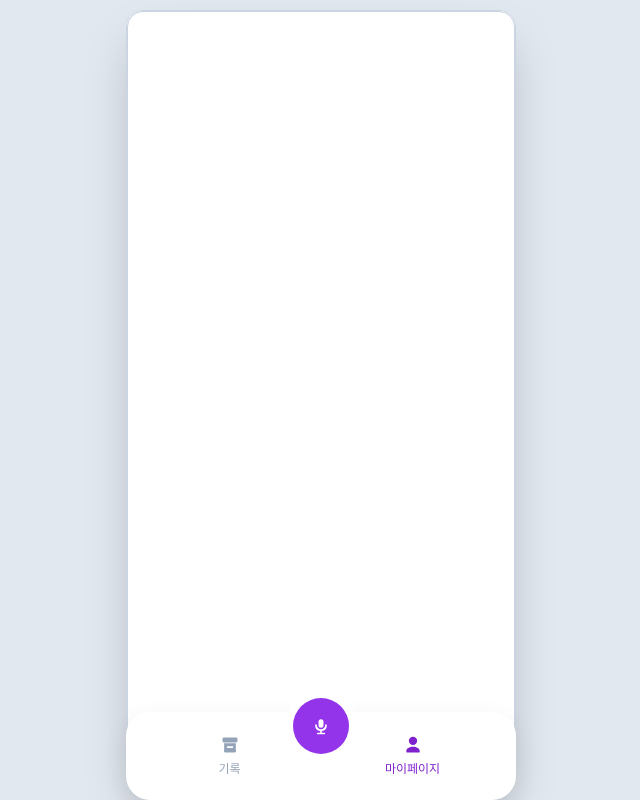
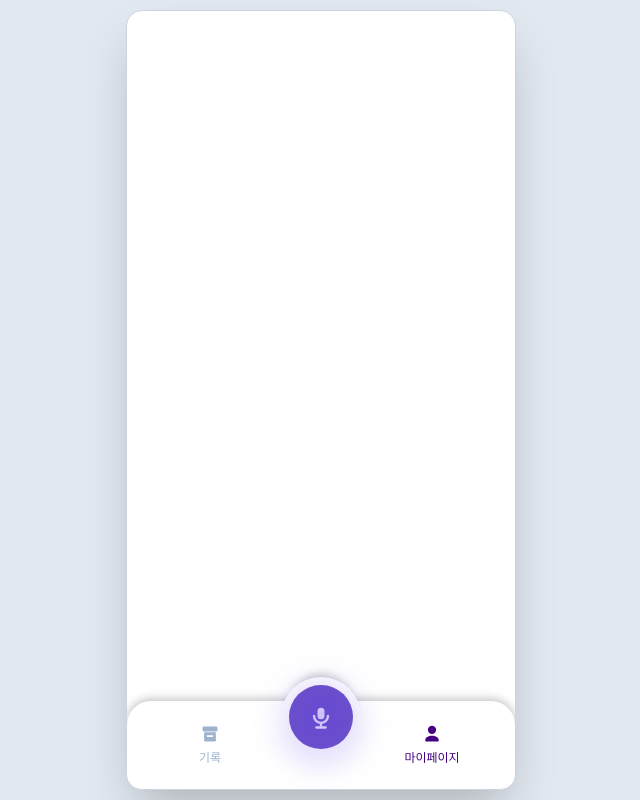
Before and after one commit to taeranlee/maumii, a React (Vite) app: page /mypage in a window 1280 px wide. Shown: the whole page, without its empty margins (319-959 px from the left). Built offline with nearby package versions, Linux system fonts and the light colour scheme.

Commit message:
feat:navi bar

```diff
--- a/src/App.jsx
+++ b/src/App.jsx
@@ -8,27 +8,8 @@ import Navigation from "./components/Navigation.jsx";
 import Layout from "./components/Layout.jsx";
 
 export default function App() {
-  const location = useLocation();
-  const navigate = useNavigate();
-
-  // 경로 ↔ 탭 키 매핑 (필요에 맞게 수정 가능)
-  const pathToKey = {
-    "/": "record",
-    "/record": "mic",
-    "/mypage": "mypage",
-  };
-  const keyToPath = {
-    record: "/",
-    mic: "/record",
-    mypage: "/mypage",
-  };
-
-  const active = pathToKey[location.pathname] ?? "record";
-  const hideNav = ["/login", "/register"].includes(location.pathname); // 로그인/회원가입에서 숨김
-
   return (
     <Layout>
-      <div className="min-h-screen bg-slate-50 pb-[calc(88px+env(safe-area-inset-bottom))]">
         <Routes>
           <Route path="/" element={<Intro />} />
           <Route
@@ -40,16 +21,6 @@ export default function App() {
           <Route path="/register" element={<Register />} />
           <Route path="*" element={<div className="p-6">Not Found</div>} />
         </Routes>
-
-        {!hideNav && (
-          <div className="absolute inset-x-0 bottom-0">
-            <Navigation
-              active={active}
-              onChange={(key) => navigate(keyToPath[key])}
-            />
-          </div>
-        )}ㄴ
-      </div>
     </Layout>
   );
 }
--- a/src/components/Layout.jsx
+++ b/src/components/Layout.jsx
@@ -1,17 +1,43 @@
+import { useLocation, useNavigate } from "react-router-dom";
+import Navigation from "./Navigation.jsx"; // 경로 확인!
+
 // src/components/Layout.jsx
 export default function Layout({ children }) {
+  const location = useLocation();
+  const navigate = useNavigate();
+
+  // 경로 ↔ 탭 키 매핑 (원하는 대로 수정 가능)
+  const pathToKey = { "/": "record", "/record": "mic", "/mypage": "mypage" };
+  const keyToPath = { record: "/", mic: "/record", mypage: "/mypage" };
+
+  const active = pathToKey[location.pathname] ?? "record";
+  const hideNav = ["/login", "/register"].includes(location.pathname); // 로그인/회원가입에서 네비 숨김
+
   return (
     <div className="h-full md:grid md:place-items-center md:bg-slate-200">
       {/* 모바일: 전체 화면 / 데스크톱: 390px 프레임 */}
       <div
         className="
-          fixed inset-0 w-full h-[100svh] bg-white relative
+          fixed inset-0 w-full h-[100svh] bg-white
+          md:relative md:h-[780px] md:max-w-[390px]
           flex flex-col overflow-hidden
-          md:static md:h-[780px] md:max-w-[390px]
           md:rounded-2xl md:shadow-2xl md:border md:border-slate-300
         "
       >
-        {children}
+        {/* <main className="flex-1 overflow-y-auto bg-slate-50 p-4 pb-[calc(88px+env(safe-area-inset-bottom))]">
+          {children}
+        </main> */}
+
+        {/* 프레임 내부 하단 고정 네비 */}
+        {!hideNav && (
+          <div className="absolute inset-x-0 bottom-0 z-10 pb-[max(0px,env(safe-area-inset-bottom))]">
+            <Navigation
+              active={active}
+              onChange={(key) => navigate(keyToPath[key])}
+            />
+          </div>
+        )}
+
       </div>
     </div>
   );
--- a/src/components/Navigation.jsx
+++ b/src/components/Navigation.jsx
@@ -1,5 +1,4 @@
 import { useMemo } from "react";
-import Layout from "./Layout";
 
 /** 사용법
  * <BottomNav active="mic" onChange={(key) => setActive(key)} />
@@ -16,16 +15,16 @@ export default function Navigation({ active = "mic", onChange }) {
   // 색상(활성/비활성)
   const tone = useMemo(
     () => ({
-      icon: (k) => (is(k) ? "text-purple-700" : "text-slate-400"),
-      text: (k) => (is(k) ? "text-purple-700" : "text-slate-400"),
+      icon: (k) => (is(k) ? "text-icon" : "text-button-none"),
+      text: (k) => (is(k) ? "text-icon" : "text-button-none"),
     }),
     [active]
   );
 
   return (
-   <div className="relative w-full max-w-[390px] mx-auto">
+    <div className="relative w-full">
       {/* 배경 바 */}
-      <div className="relative z-0 flex items-center justify-between rounded-3xl bg-white p-3 shadow-[0_8px_24px_rgba(0,0,0,0.08)]">
+      <div className="relative z-10 flex items-center justify-around gap-20 rounded-t-3xl rounded-b-none bg-white p-3 shadow-[0_-2px_10px_rgba(0,0,0,0.25)]">
         {/* 왼쪽 탭: 기록 */}
         <button
           type="button"
@@ -54,20 +53,23 @@ export default function Navigation({ active = "mic", onChange }) {
       {/* 상단 볼록-노치(배경) */}
       <div
         aria-hidden
-        className="absolute left-1/2 top-0 z-10 h-10 w-10 -translate-x-1/2 -translate-y-1/4 rounded-full bg-white shadow-[0_6px_18px_rgba(0,0,0,0.12)]"
+        className="absolute left-1/2 top-0 z-20 h-10 w-10 -translate-x-1/2 -translate-y-1/4 rounded-full bg-white "
       />
 
       {/* 가운데 플로팅 마이크 버튼 */}
       <button
         type="button"
         onClick={() => onChange?.("mic")}
-        className={`group absolute left-1/2 top-0 z-20 grid h-14 w-14 -translate-x-1/2 -translate-y-1/4 place-items-center rounded-full
-          bg-purple-600 ring-8 ring-white transition
+        className={`group absolute left-1/2 top-0 z-30 grid h-16 w-16 -translate-x-1/2 -translate-y-1/4 place-items-center rounded-full
+          bg-button-nav ring-8 ring-white transition shadow-[0_-10px_10px_rgba(0,0,0,0.25)]
+          after:content-[''] after:absolute after:inset-[-8px] after:rounded-full
+          after:bg-[radial-gradient(circle,rgba(97,62,234,0.5)_0,transparent_70%)]
+          after:blur-md after:z-[25] after:shadow-[0_4px_12px_rgba(97,62,234,0.5)]
           hover:scale-105 active:scale-95
           ${is("mic") ? "" : ""}`}
         aria-current={is("mic") ? "page" : undefined}
       >
-        <MicIcon className="h-5 w-5 text-white" />
+        <MicIcon className="h-7 w-7 text-white" />
       </button>
     </div>
   );
--- a/tailwind.config.js
+++ b/tailwind.config.js
@@ -1,24 +1,24 @@
 /** @type {import('tailwindcss').Config} */
 export default {
-  content: ["./index.html","./src/**/*.{js,jsx,ts,tsx}"],
+  content: ["./index.html", "./src/**/*.{js,jsx,ts,tsx}"],
   theme: {
     extend: {
       fontFamily: {
         sans: ["Pretendard", "sans-serif"],
       },
       colors: {
-      primary: "#A960B0" ,
+        primary: "#A960B0",
         background: "#F8F6FF",
         notice: "#F9E000",
         white: "#ffffff",
         icon: "#440183",
-      notice : "#f9e000",
 
         button: {
-      send:  "rgba(166,144,255,0.4)",
+          none: "#9DB2CE",
+          send: "rgba(166,144,255,0.4)",
           nav: "#6C51C7",
           record: "#6D65F8",
-      edit : "#A690FF"
+          edit: "#A690FF",
         },
         cloud: {
           partner: "#BDD6F3",
@@ -33,8 +33,9 @@ export default {
           200: "#5B5758",
           300: "#404040",
           400: "#080808",
-    }
-}
-  } },
+        },
+      },
+    },
+  },
   plugins: [],
-}
+};
```
Lines whose indentation alone changed are shown as unchanged.
